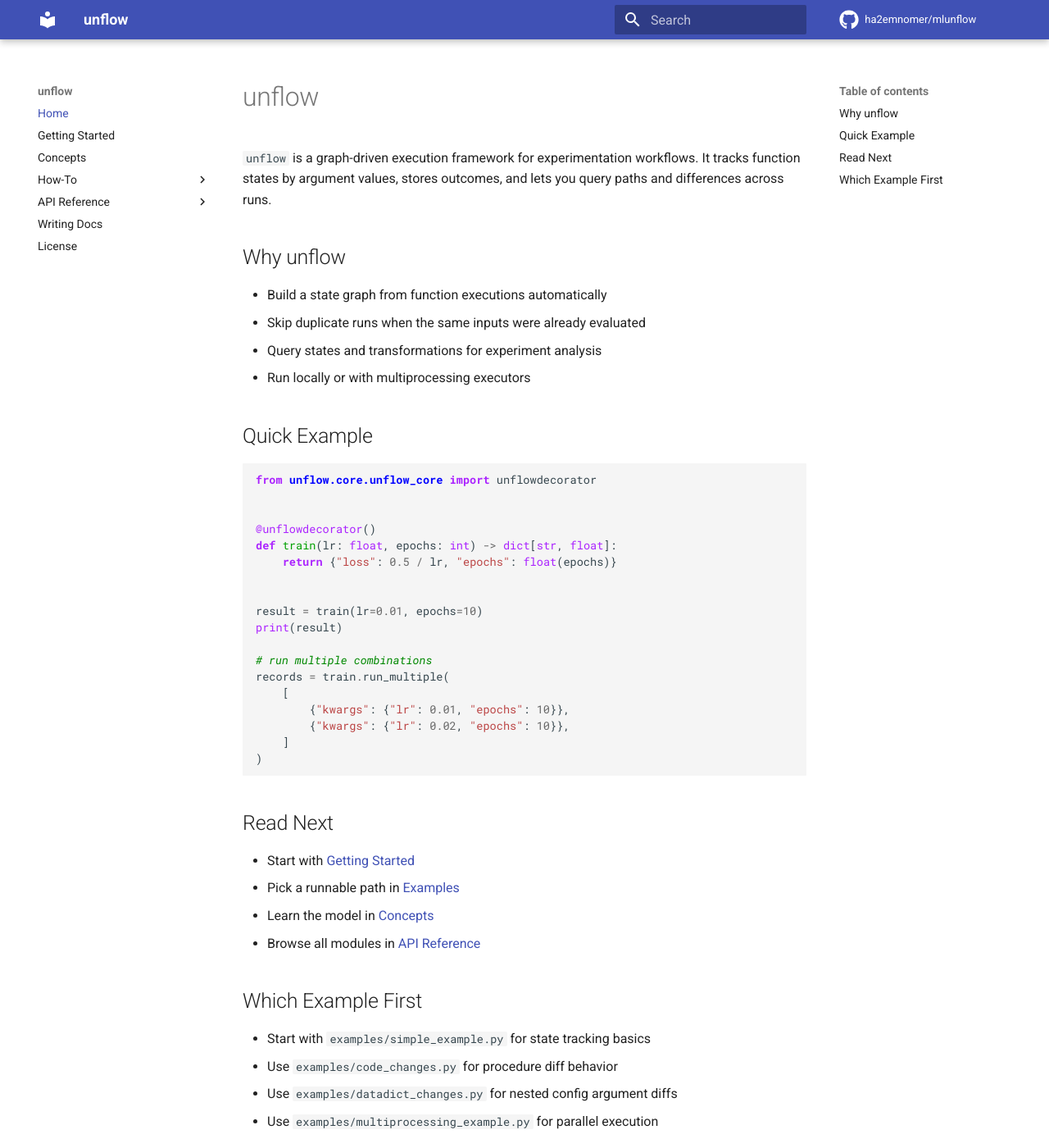
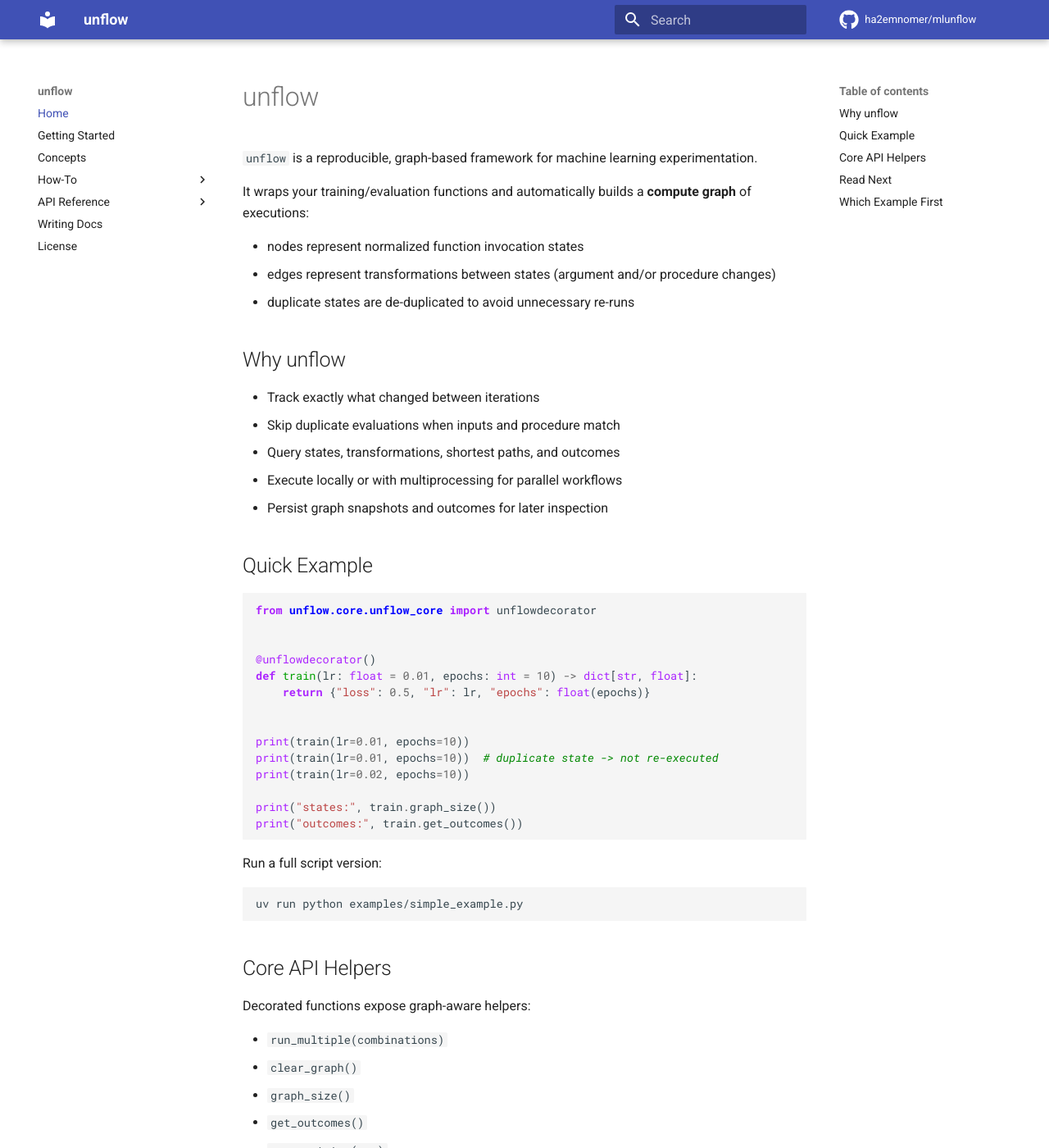
Before and after one commit to UnFlow-Labs/mlunflow, an MkDocs documentation site: the page built from docs/index.md, in a window 1280 px wide and 1400 px high. Shown: the whole window at 82% size. Built offline with MkDocs 1.6.1 and Material for MkDocs 9.7.7, drawn with Linux system fonts in a browser that asks for light colours; comment, search, counter and statistics services are not loaded; some of the changed text lies outside the part shown.

````diff
--- a/docs/index.md
+++ b/docs/index.md
@@ -1,14 +1,20 @@
 # unflow
 
-`unflow` is a graph-driven execution framework for experimentation workflows.
-It tracks function states by argument values, stores outcomes, and lets you query paths and differences across runs.
+`unflow` is a reproducible, graph-based framework for machine learning experimentation.
+
+It wraps your training/evaluation functions and automatically builds a **compute graph** of executions:
+
+- nodes represent normalized function invocation states
+- edges represent transformations between states (argument and/or procedure changes)
+- duplicate states are de-duplicated to avoid unnecessary re-runs
 
 ## Why unflow
 
-- Build a state graph from function executions automatically
-- Skip duplicate runs when the same inputs were already evaluated
-- Query states and transformations for experiment analysis
-- Run locally or with multiprocessing executors
+- Track exactly what changed between iterations
+- Skip duplicate evaluations when inputs and procedure match
+- Query states, transformations, shortest paths, and outcomes
+- Execute locally or with multiprocessing for parallel workflows
+- Persist graph snapshots and outcomes for later inspection
 
 ## Quick Example
 
@@ -17,27 +23,43 @@ from unflow.core.unflow_core import unflowdecorator
 
 
 @unflowdecorator()
-def train(lr: float, epochs: int) -> dict[str, float]:
-	return {"loss": 0.5 / lr, "epochs": float(epochs)}
+def train(lr: float = 0.01, epochs: int = 10) -> dict[str, float]:
+    return {"loss": 0.5, "lr": lr, "epochs": float(epochs)}
 
 
-result = train(lr=0.01, epochs=10)
-print(result)
+print(train(lr=0.01, epochs=10))
+print(train(lr=0.01, epochs=10))  # duplicate state -> not re-executed
+print(train(lr=0.02, epochs=10))
 
-# run multiple combinations
-records = train.run_multiple(
-	[
-		{"kwargs": {"lr": 0.01, "epochs": 10}},
-		{"kwargs": {"lr": 0.02, "epochs": 10}},
-	]
-)
+print("states:", train.graph_size())
+print("outcomes:", train.get_outcomes())
 ```
+
+Run a full script version:
+
+```bash
+uv run python examples/simple_example.py
+```
+
+## Core API Helpers
+
+Decorated functions expose graph-aware helpers:
+
+- `run_multiple(combinations)`
+- `clear_graph()`
+- `graph_size()`
+- `get_outcomes()`
+- `query_states(...)`
+- `query_transformations(...)`
+- `query_with_outcomes(...)`
+- `shortest_path(from_state, to_state)`
 
 ## Read Next
 
 - Start with [Getting Started](getting-started.md)
+- Learn the model in [Concepts](concepts.md)
 - Pick a runnable path in [Examples](how-to/examples.md)
-- Learn the model in [Concepts](concepts.md)
+- See executor behavior in [Local and Parallel Execution](how-to/local-and-parallel.md)
 - Browse all modules in [API Reference](api/index.md)
 
 ## Which Example First
````
Also changed, not shown: README.md (+106 -86 lines).
